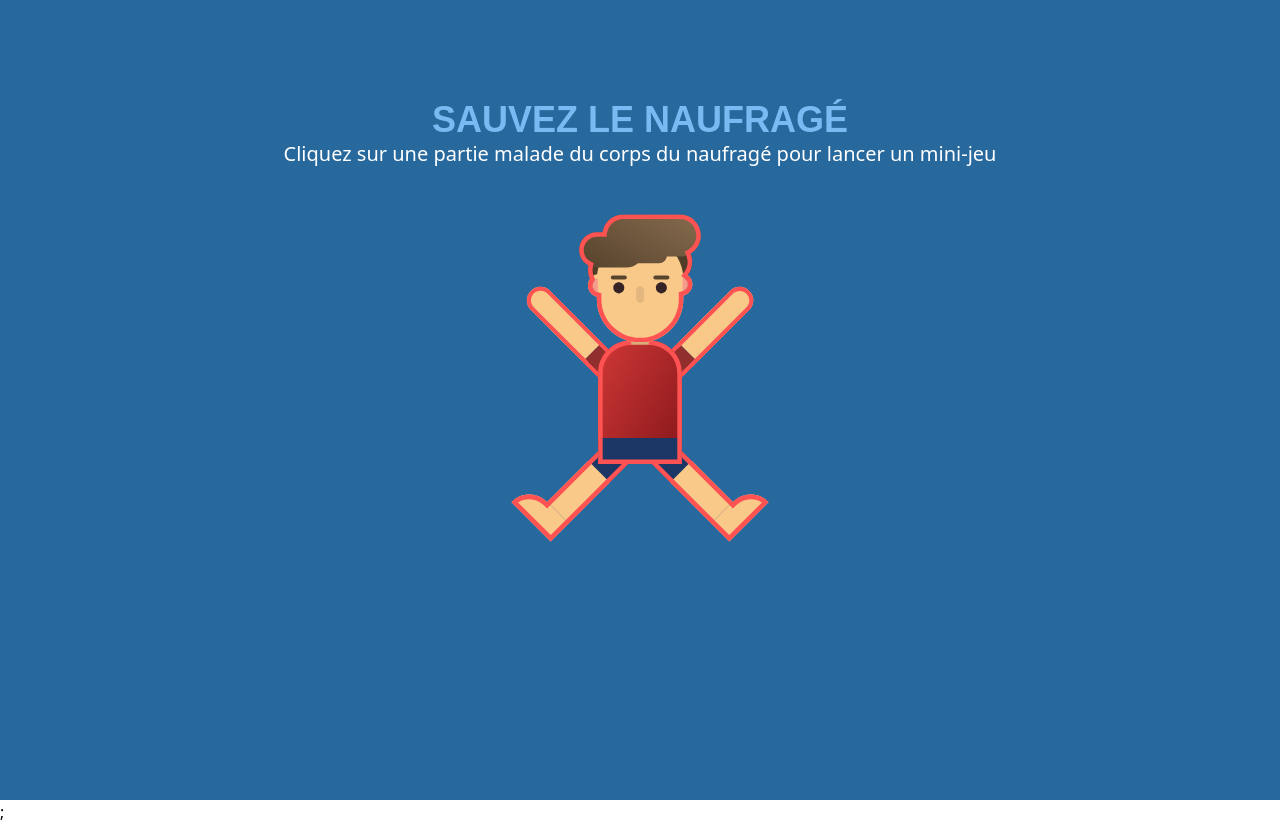
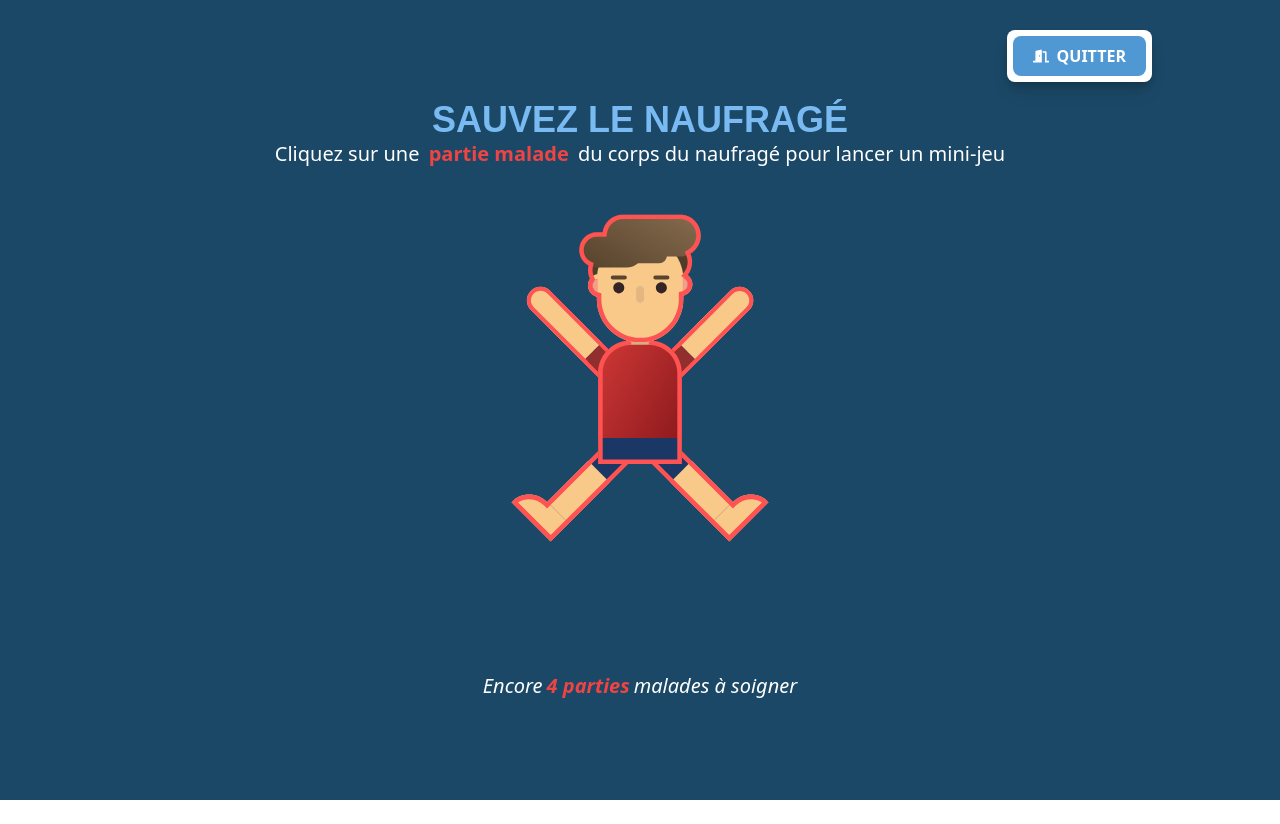
Before and after one commit to ErwanCoubret/nuit-de-l-info-2024, a Next.js app in the folder ndi2024/: page /game/main in a window 1280 px wide. After the commit the page ends 800 px from the top, so only its background shows below. Built offline with nearby package versions, Linux system fonts and the light colour scheme.

Commit message:
video du mec

```diff
--- a/ndi2024/app/(root)/game/layout.tsx
+++ b/ndi2024/app/(root)/game/layout.tsx
@@ -1,3 +1,4 @@
+import NavbarGame from "@/app/components/utils/NavbarGame";
 import type { Metadata } from "next";
 
 export const metadata: Metadata = {
@@ -9,5 +10,8 @@ export default function RootLayout({
 }: Readonly<{
 	children: React.ReactNode;
 }>) {
-	return <>{children};</>;
+	return <div className="relative">
+		<NavbarGame />
+		{children}
+		</div>;
 }
--- a/ndi2024/app/(root)/page.tsx
+++ b/ndi2024/app/(root)/page.tsx
@@ -1,5 +1,6 @@
 import FondationSection from "../components/root/main/FondationSection";
 import HeroSection from "../components/root/main/HeroSection";
+import PodcastSection from "../components/root/main/PodcastSection";
 import Footer from "../components/utils/Footer";
 import Navbar from "../components/utils/Navbar";
 
@@ -9,6 +10,7 @@ export default function Home() {
       <Navbar />
       <HeroSection />
       <FondationSection />
+      <PodcastSection />
       <Footer />
     </main>
   );
--- a/ndi2024/app/components/root/game/intro/IntroSection.tsx
+++ b/ndi2024/app/components/root/game/intro/IntroSection.tsx
@@ -18,12 +18,12 @@ export default function IntroSection() {
 			className="relative min-h-screen flex flex-col items-center justify-center bg-primary-800 py-20"
 			id="hero"
 		>
-			<div className="relative z-20 flex flex-col gap-8 px-4 w-4/5 md:w-3/5 drop-shadow-2xl">
+			<div className="relative z-20 flex flex-col gap-5 lg:gap-8 px-4 w-4/5 md:w-3/5 drop-shadow-2xl">
 				<h1 className="text-3xl md:text-6xl lg:text-5xl italic tracking-tight opacity-0 font-black animate-fade drop-shadow-2xl text-primary-400 text-center">
 					LE JEU
 				</h1>
 
-				<div className="flex flex-col gap-4 text-center">
+				<div className="flex flex-col gap-2 lg:gap-4 text-center">
 					<p className="text-md md:text-xl lg:text-2xl md:w-3/5 mx-auto opacity-0 animate-fade delay-200 text-white">
 						Les différentes parties du corps du naufragé sont toutes
 						infectées par un virus inconnu...
@@ -38,7 +38,7 @@ export default function IntroSection() {
 					FONCTIONNEMENT
 				</h1>
 
-				<div className="flex flex-col gap-8 text-white">
+				<div className="flex flex-col gap-4 lg:gap-8 text-white">
 					<div className="flex gap-4 items-center lg:text-2xl md:w-3/5 mx-auto opacity-0 animate-fade delay-700">
 						<GiClick className="text-2xl" />
 
--- a/ndi2024/app/components/root/game/main/MainSection.tsx
+++ b/ndi2024/app/components/root/game/main/MainSection.tsx
@@ -165,23 +165,46 @@ export default function MainSection() {
 		window.localStorage.getItem("headFlag") === "1" && setHeadFlag(true);
 		window.localStorage.getItem("chestFlag") === "1" && setChestFlag(true);
 		window.localStorage.getItem("legsFlag") === "1" && setLegsFlag(true);
-  }
-  , []);
+	}, []);
 
 	return (
-		<div className="min-h-screen w-full flex flex-col items-center justify-center bg-primary-700 text-white">
+		<div className="min-h-screen w-full flex flex-col items-center justify-center bg-primary-800 text-white">
 			<div className="absolute top-20 flex flex-col justify-center lg:mb-0 mx-auto text-center p-5">
 				<h1 className="text-2xl lg:text-4xl font-black text-primary-400 text-nowrap opacity-0 animate-fade">
 					SAUVEZ LE NAUFRAGÉ
 				</h1>
 
 				<p className="text-white text-lg lg:text-xl opacity-0 animate-fade delay-200">
-					Cliquez sur une partie malade du corps du naufragé pour lancer un
-					mini-jeu
+					Cliquez sur une{" "}
+					<span className="mx-1 font-bold text-red-500">
+						{" "}
+						partie malade{" "}
+					</span>{" "}
+					du corps du naufragé pour lancer un mini-jeu
 				</p>
 			</div>
 
-			<Man armsFlag={armsFlag} headFlag={headFlag} chestFlag={chestFlag} legsFlag={legsFlag} />
+			<Man
+				armsFlag={armsFlag}
+				headFlag={headFlag}
+				chestFlag={chestFlag}
+				legsFlag={legsFlag}
+			/>
+
+			<div className="absolute bottom-20 flex flex-col justify-center lg:mb-0 mx-auto text-center p-5">
+				<p className="text-white text-lg lg:text-xl opacity-0 animate-fade delay-600 italic">
+					Encore
+					<span className="mx-1 font-bold text-red-500">
+						{4 -
+							(armsFlag ? 1 : 0) -
+							(headFlag ? 1 : 0) -
+							(chestFlag ? 1 : 0) -
+							(legsFlag ? 1 : 0)}{" "}
+						parties
+					</span>
+					malades à soigner
+				</p>
+			</div>
 		</div>
 	);
 }
--- a/ndi2024/app/components/root/main/FondationSection.tsx
+++ b/ndi2024/app/components/root/main/FondationSection.tsx
@@ -15,7 +15,7 @@ const FondationSection = () => {
 					À PROPOS DE LA FONDATION
 				</h1>
 
-				<div className="flex flex-col gap-16 mt-32">
+				<div className="hidden lg:flex flex-col gap-16 mt-32">
 					<div className="flex flex-col lg:flex-row gap-16 items-center">
 						<Image
 							src="/fondation/RFW_1.jpg"
@@ -97,6 +97,88 @@ const FondationSection = () => {
 					</div>
 				</div>
 
+				<div className="flex lg:hidden flex-col gap-16 mt-32">
+					<div className="flex flex-col lg:flex-row gap-16 items-center">
+						<Image
+							src="/fondation/RFW_1.jpg"
+							alt="RFW 1"
+							width={200}
+							height={200}
+							quality={100}
+							className="w-full rounded-2xl"
+						/>
+
+						<div className="flex flex-col gap-4 w-full">
+							<h2 className="text-xl md:text-2xl lg:text-3xl font-bold text-primary-500">
+								Qui sont-ils ?
+							</h2>
+							<p className="text-md md:text-lg lg:text-xl">
+								La
+								<span className="font-bold text-primary-500">
+									{" "}
+									Fondation Race for Water
+								</span>{" "}
+								est une organisation dédiée à la préservation
+								des océans et à la lutte contre la pollution
+								plastique marine.
+							</p>
+
+							<p className="text-md md:text-lg lg:text-xl">
+								Créée en 2010, cette fondation suisse combine
+								innovation technologique et sensibilisation pour
+								protéger les écosystèmes marins.
+							</p>
+						</div>
+					</div>
+
+					<div className="flex flex-col lg:flex-row gap-16 items-center">
+						<Image
+							src="/fondation/RFW_2.jpg"
+							alt="RFW 2"
+							width={200}
+							height={200}
+							quality={100}
+							className="w-full rounded-2xl"
+						/>
+
+						<div className="flex flex-col gap-8 w-full">
+							<h2 className="text-xl md:text-2xl lg:text-3xl font-bold text-primary-500">
+								Leur mission
+							</h2>
+							<p className="text-md md:text-lg lg:text-xl">
+								Grâce à leurs navires fonctionnant à l’éolien et
+								à l’hydrogène, la fondation mène des missions
+								scientifiques, éducatives et de plaidoyer à
+								travers le monde.
+							</p>
+						</div>
+					</div>
+
+					<div className="flex flex-col lg:flex-row gap-16 items-center">
+						<Image
+							src="/fondation/RFW_3.jpeg"
+							alt="RFW 1"
+							width={200}
+							height={200}
+							quality={100}
+							className="w-full rounded-2xl"
+						/>
+
+						<div className="flex flex-col gap-4 w-full">
+							<h2 className="text-xl md:text-2xl lg:text-3xl font-bold text-primary-500">
+								Leur objectif
+							</h2>
+							<p className="text-md md:text-lg lg:text-xl">
+								Leur objectif est de proposer des solutions
+								concrètes pour transformer les déchets
+								plastiques en ressources énergétiques tout en
+								mobilisant les citoyens, les entreprises et les
+								gouvernements pour agir en faveur de nos océans.
+							</p>
+						</div>
+					</div>
+				</div>
+
 				<div className="flex justify-center opacity-0 animate-fade delay-400 mt-16">
 					<Button
 						text="DÉCOUVRIR LA FONDATION"
--- /dev/null
+++ b/ndi2024/app/components/root/main/PodcastSection.tsx
@@ -0,0 +1,33 @@
+"use client";
+
+import Image from "next/image";
+import { Button } from "../../utils/Button";
+import YoutubeEmbed from "../../utils/YoutubeVideo";
+import { AiFillSound } from "react-icons/ai";
+
+const PodcastSection = () => {
+	return (
+		<section
+			className="relative min-h-screen flex flex-col items-center justify-center bg-primary-200 py-20"
+			id="hero"
+		>
+			{/* ---------- CONTENT ---------- */}
+			<div className="relative z-20 px-4 w-4/5 md:w-3/5" id="fondation">
+				<div className="flex opacity-0 animate-fade items-center justify-center text-3xl md:text-6xl lg:text-4xl text-primary-700 w-full mx-auto">
+					<AiFillSound className="mr-2" />
+					<h1 className="font-black tracking-tight">Le podcast</h1>
+				</div>
+
+				<p className="text-md md:text-lg lg:text-xl text-center mt-4 opacity-0 animate-fade delay-200 text-primary-700 w-full mx-auto mt-16">
+					Voici un podcast réalisé par la fondation avec le chercheur Florian Sévellec.
+				</p>
+
+				<div className="flex flex-col gap-16 mt-16">
+					<YoutubeEmbed videoUrl="https://www.youtube.com/embed/fnWfMPoQ80M" />
+				</div>
+			</div>
+		</section>
+	);
+};
+
+export default PodcastSection;
--- /dev/null
+++ b/ndi2024/app/components/utils/NavbarGame.tsx
@@ -0,0 +1,33 @@
+"use client";
+
+import Link from "next/link";
+import { FaDoorOpen } from "react-icons/fa";
+
+const NavbarGame = () => {
+	return (
+		<>
+			<nav
+				id="navbar"
+				className="w-full h-20 fixed top-0 z-50 flex justify-between pointer-events-none items-center px-5 md:px-16 xl:px-32 mt-4 ld:mt-8 animate-fade"
+			>
+				<div className={`flex`}></div>
+
+				<ul
+					className={`flex items-center backdrop-blur-sm bg-white rounded-lg p-1 lg:p-1.5 drop-shadow-lg shadow-lg text-white uppercase font-bold text-base pointer-events-auto`}
+				>
+					<li className="flex items-center">
+						<Link
+							href="/"
+							className={`flex items-center justify-center bg-primary-500 hover:bg-primary-500/90 p-2 lg:px-5 lg:py-2 rounded-lg w-full`}
+						>
+							<FaDoorOpen className="lg:mr-2" />
+							<div className="hidden lg:flex">QUITTER</div>
+						</Link>
+					</li>
+				</ul>
+			</nav>
+		</>
+	);
+};
+
+export default NavbarGame;
--- /dev/null
+++ b/ndi2024/app/components/utils/YoutubeVideo.tsx
@@ -0,0 +1,35 @@
+import React from "react";
+
+const YoutubeEmbed = ({ videoUrl }: { videoUrl: string }) => {
+	return (
+		<div className="video-responsive rounded-xl">
+			<iframe
+				width="853"
+				height="480"
+				src={videoUrl}
+				allow="accelerometer; autoplay; clipboard-write; encrypted-media; gyroscope; picture-in-picture"
+				allowFullScreen
+				title="Embedded youtube"
+			/>
+
+			<style jsx>{`
+				.video-responsive {
+					overflow: hidden;
+					padding-bottom: 56.25%;
+					position: relative;
+					height: 0;
+				}
+
+				.video-responsive iframe {
+					left: 0;
+					top: 0;
+					height: 100%;
+					width: 100%;
+					position: absolute;
+				}
+			`}</style>
+		</div>
+	);
+};
+
+export default YoutubeEmbed;
```
Lines whose indentation alone changed are shown as unchanged.
